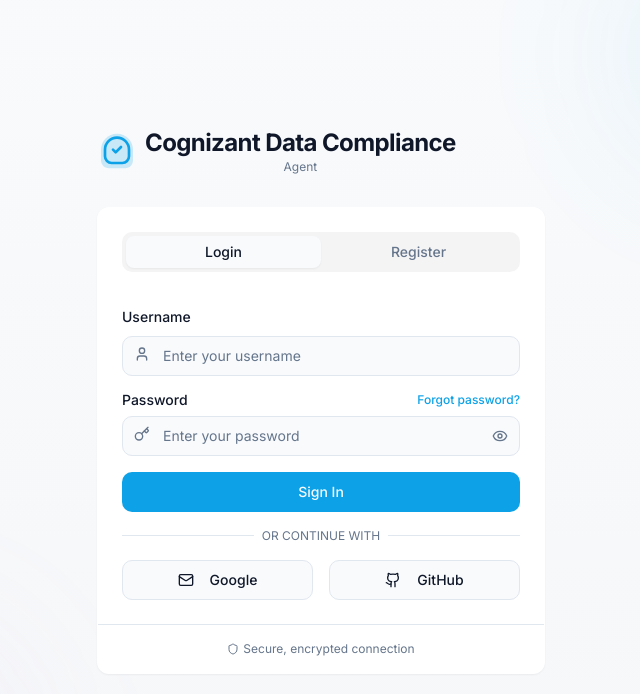
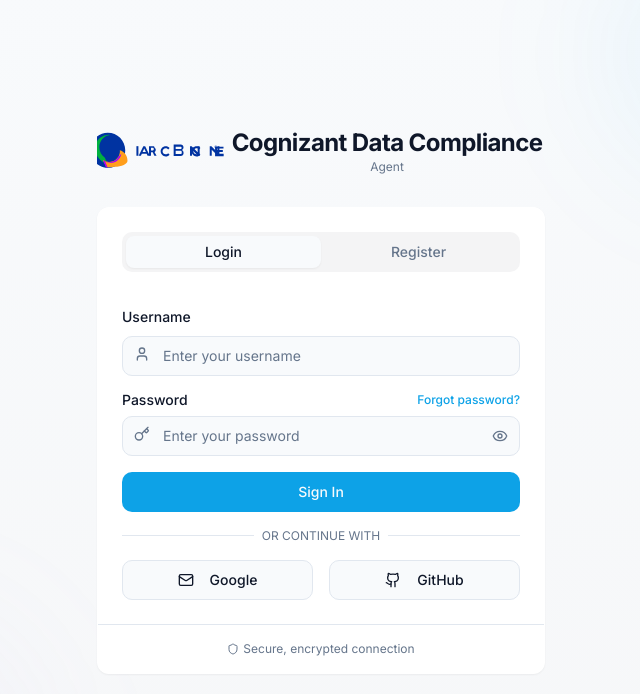
Before and after one commit to aniket127/data-compliance-navigator, a React (Vite) app: page /login in a window 1280 px wide. Shown: the top 694 px of the page, without its empty margins (319-959 px from the left). Built offline with nearby package versions, Linux system fonts and the light colour scheme.

Commit message:
Refactor: Use official logo
Replaced the placeholder logo with the official Cognizant logo.

```diff
--- a/src/components/ui/logo.tsx
+++ b/src/components/ui/logo.tsx
@@ -14,9 +14,9 @@ export const Logo: React.FC<LogoProps> = ({
   showText = true
 }) => {
   const sizeClasses = {
-    sm: 'h-6 w-6',
-    md: 'h-8 w-8',
-    lg: 'h-10 w-10'
+    sm: 'h-6 w-auto',
+    md: 'h-8 w-auto',
+    lg: 'h-10 w-auto'
   };
 
   const textSizeClasses = {
@@ -28,30 +28,43 @@ export const Logo: React.FC<LogoProps> = ({
   return (
     <div className={cn('flex items-center gap-2', className)}>
       <div className="relative">
+        {/* Official Cognizant logo SVG */}
         <svg
           className={cn(sizeClasses[size], 'text-primary')}
-          viewBox="0 0 30 30"
+          viewBox="0 0 152 48"
           fill="none"
           xmlns="http://www.w3.org/2000/svg"
         >
-          <path
-            d="M15 2C8.373 2 3 7.373 3 14v8c0 3.314 2.686 6 6 6h12c3.314 0 6-2.686 6-6v-8c0-6.627-5.373-12-12-12z"
-            fill="currentColor"
-            fillOpacity="0.2"
-          />
-          <path
-            d="M15 5C10.029 5 6 9.029 6 14v5c0 2.761 2.239 5 5 5h8c2.761 0 5-2.239 5-5v-5c0-4.971-4.029-9-9-9z"
-            stroke="currentColor"
-            strokeWidth="2"
-            fill="none"
-          />
-          <path
-            d="M12 14l2 2 4-4"
-            stroke="currentColor"
-            strokeWidth="2"
-            strokeLinecap="round"
-            strokeLinejoin="round"
-          />
+          <path d="M33.9,23c0-11.6-9.4-21-21-21S-8,11.4-8,23c0,9.1,5.8,16.9,13.9,19.9c0.6,0.2,1.2,0.4,1.8,0.6 c1.8,0.5,3.6,0.7,5.5,0.7c1.6,0,3.2-0.2,4.8-0.5c0.8-0.2,1.6-0.4,2.3-0.7C28.2,40,33.9,32.1,33.9,23z"
+            fill="#0033A1"/>
+          <path d="M12.9,39.9c-0.6-0.2-1.2-0.4-1.8-0.6C3,36.5-2.8,28.5-2.2,19.5C-1.8,11.6,4.8,5.1,12.6,4.7 c1-0.1,2-0.1,3,0.1c-7.3,0.9-12.8,7.2-12.8,14.8c0,5.1,2.5,9.6,6.4,12.3C10.2,33.3,11.4,36.7,12.9,39.9z"
+            fill="#00B140"/>
+          <path d="M21.1,43c-1.6,0.3-3.2,0.5-4.8,0.5c-1.9,0-3.7-0.2-5.5-0.7c-1.5-3.2-2.7-6.6-3.7-8c2.1,1.4,4.6,2.3,7.3,2.3 c5.3,0,9.9-3.1,12-7.7c0.5-1.2,0.9-2.4,1-3.7c0.1-0.8,0.1-1.7,0-2.5c5.3,1.6,9.2,6.5,9.2,12.4C36.7,39.4,29.6,42.7,21.1,43z"
+            fill="#FF9E1B"/>
+          <path d="M14.5,37.1c-2.7,0-5.2-0.8-7.3-2.3c1,1.4,2.2,4.8,3.7,8c0.6,0.2,1.2,0.4,1.8,0.6c-1.5-3.2-2.7-6.6-3.7-8 c2.1,1.4,4.6,2.3,7.3,2.3c5.3,0,9.9-3.1,12-7.7c-2.3,4.1-6.7,6.9-11.8,7.1C15.8,37.1,15.1,37.1,14.5,37.1z"
+            fill="#FF078E"/>
+          <path d="M26.4,30.1c-2.1,4.5-6.7,7.7-12,7.7c-2.7,0-5.2-0.8-7.3-2.3c1,1.4,2.2,4.8,3.7,8c0.6,0.2,1.2,0.4,1.8,0.6 c-1.5-3.2-2.7-6.6-3.7-8c2.1,1.4,4.6,2.3,7.3,2.3c5.3,0,9.9-3.1,12-7.7c0.5-1.2,0.9-2.4,1-3.7C28.7,27.8,27.7,29.2,26.4,30.1z"
+            fill="#A100FF"/>
+          <path d="M144.1,18.9c0,0.9-0.7,1.6-1.6,1.6c-0.9,0-1.6-0.7-1.6-1.6c0-0.9,0.7-1.6,1.6-1.6 C143.4,17.3,144.1,18,144.1,18.9z M141.2,18.9c0,0.7,0.6,1.3,1.3,1.3c0.7,0,1.3-0.6,1.3-1.3c0-0.7-0.6-1.3-1.3-1.3 C141.8,17.6,141.2,18.2,141.2,18.9z M142.2,19.7h-0.3v-1.6h0.7c0.4,0,0.6,0.2,0.6,0.5c0,0.3-0.2,0.4-0.5,0.5l0.5,0.6h-0.3 l-0.4-0.6h-0.3V19.7z M142.2,18.9h0.3c0.2,0,0.4-0.1,0.4-0.3c0-0.2-0.2-0.2-0.4-0.2h-0.3V18.9z"
+            fill="#0033A1"/>
+          <path d="M69,19.8c0-0.8-0.7-1.5-1.5-1.5h-5.1v11.5h2.4v-4.4h2.1l1.9,4.4h2.7L69,25.1c0.9-0.5,1.5-1.4,1.5-2.4v-0.4 C70.5,21.4,69.9,20.5,69,19.8z M68.1,22.3c0,0.6-0.4,1-1,1h-2.3v-3.1h2.3c0.6,0,1,0.4,1,1V22.3z"
+            fill="#0033A1"/>
+          <path d="M82.4,28c-2,0-3.7-1.6-3.7-3.7c0-2,1.6-3.7,3.7-3.7c1.2,0,2.3,0.6,3,1.6l1.7-1.8c-1.1-1.3-2.8-2.1-4.6-2.1 c-3.4,0-6.1,2.7-6.1,6.1s2.7,6.1,6.1,6.1c1.8,0,3.5-0.8,4.6-2.1l-1.7-1.8C84.7,27.4,83.6,28,82.4,28z"
+            fill="#0033A1"/>
+          <path d="M152,27.2h-7.9v-2.1h6.9v-2.2h-6.9v-1.9h7.7v-2.2h-10.1v11.5h10.3V27.2z"
+            fill="#0033A1"/>
+          <path d="M101.9,22.9c1.1-0.5,1.9-1.7,1.9-3v-0.3c0-1.8-1.5-3.3-3.3-3.3H92v13.8h8.5c1.9,0,3.4-1.5,3.4-3.4v-0.4 C103.9,24.7,103.1,23.4,101.9,22.9z M94.4,19h5.9c0.7,0,1.2,0.5,1.2,1.2v0.3c0,0.7-0.5,1.2-1.2,1.2h-5.9V19z M101.7,26.4 c0,0.7-0.6,1.3-1.3,1.3h-6v-3.9h6c0.7,0,1.3,0.6,1.3,1.3V26.4z"
+            fill="#0033A1"/>
+          <path d="M119.4,28c-2,0-3.7-1.6-3.7-3.7c0-2,1.6-3.7,3.7-3.7c1.2,0,2.3,0.6,3,1.6l1.7-1.8c-1.1-1.3-2.8-2.1-4.6-2.1 c-3.4,0-6.1,2.7-6.1,6.1s2.7,6.1,6.1,6.1c1.8,0,3.5-0.8,4.6-2.1l-1.7-1.8C121.7,27.4,120.6,28,119.4,28z"
+            fill="#0033A1"/>
+          <path d="M47.3,18.2h2.4v11.5h-2.4V18.2z"
+            fill="#0033A1"/>
+          <path d="M111.6,18.2v11.5h2.4v-7.3l7.2,7.3h2V18.2h-2.4v7.3l-7.2-7.3H111.6z"
+            fill="#0033A1"/>
+          <path d="M135.3,18.2v11.5h2.4v-7.3l7.2,7.3h2V18.2h-2.4v7.3l-7.2-7.3H135.3z"
+            fill="#0033A1"/>
+          <path d="M55.6,18.2L50,29.7h2.7l1.1-2.3h5.8l1.1,2.3h2.7l-5.6-11.5H55.6z M54.7,25.2l2-4.2l2,4.2H54.7z"
+            fill="#0033A1"/>
         </svg>
       </div>
 
```
